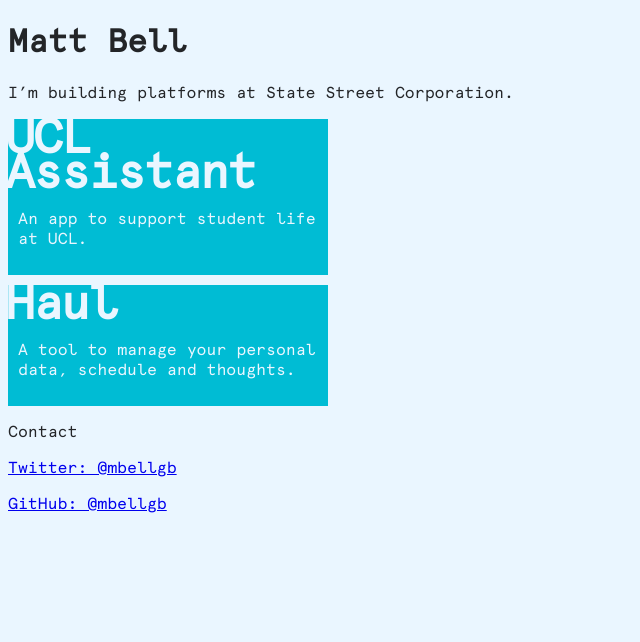
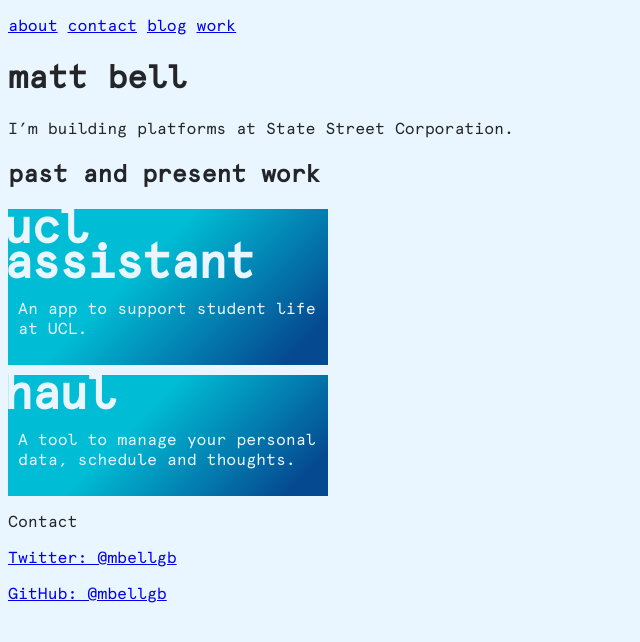
Before and after one commit to maisieccino/matt-bell-wtf, a Jekyll site: the page built from index.md, in a window 1280 px wide. Shown: the top 642 px of the page, without its empty margins (0-640 px from the left). Built offline with Jekyll 4.4.1, drawn with Linux system fonts in a browser that asks for light colours.

Commit message:
Add menu and gradient idea

```diff
--- a/assets/css/main.scss
+++ b/assets/css/main.scss
@@ -46,7 +46,7 @@ body {
 }
 
 .project {
-  background-color: $color-cyan;
+  background: linear-gradient(-45deg, $color-blue 10%, $color-cyan 60%);
   color: $color-white;
   display: block;
   width: 300px;
@@ -54,8 +54,9 @@ body {
   margin: 10px 0;
 
   h3 {
+    text-transform: lowercase;
     font-size: 48px;
-    margin: -10px 0 -5px -13px;
+    margin: -10px 0 -5px -15px;
     display: inline-block;
     line-height: 35px;
     letter-spacing: -2px;
--- a/index.md
+++ b/index.md
@@ -6,9 +6,13 @@ layout: home
 title: ""
 ---
 
-# Matt Bell
+[about](/about) [contact](/contact) [blog](/blog) [work](/work)
+
+# matt bell
 
 I'm building platforms at State Street Corporation.
+
+## past and present work
 
 <div class="project">
 <h3>UCL Assistant</h3>
```
